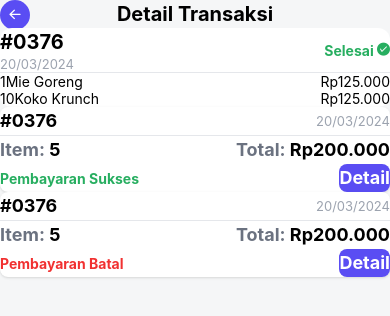
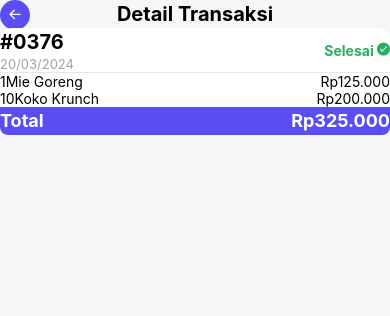
Before and after one commit to kevinprayoga/stockify-fe, a React Native app: screen /HistoryDetail in a window 390 px wide. Shown: the top 316 px of the page. Built offline with nearby package versions, Linux system fonts and the light colour scheme.

Commit message:
added total section on detailed history card

```diff
--- a/src/Tab/HistoryDetail.jsx
+++ b/src/Tab/HistoryDetail.jsx
@@ -1,21 +1,10 @@
 import React, {useState} from "react";
 import { ScrollView, Text, TextInput, Touchable, TouchableOpacity, View } from "react-native";
-// import { ScrollView } from "react-native-reanimated/lib/typescript/Animated";
 import { MaterialIcons } from '@expo/vector-icons';
 import AntDesign from '@expo/vector-icons/AntDesign';
 import { Octicons } from '@expo/vector-icons';
 
 export default function HistoryDetail() {
-  const [isSelesaiActive, setIsSelesaiActive] = useState(true);
-
-  const handleBatalPress = () => {
-    setIsSelesaiActive(false);
-  };
-
-  const handleSelesaiPress = () => {
-    setIsSelesaiActive(true);
-  };
-
   return (
     <View className="bg-[#F5F6F7]">
       <ScrollView className="mt-[30] h-screen bg-[#F5F6F7]">
@@ -28,9 +17,9 @@ export default function HistoryDetail() {
             </TouchableOpacity>
         </View>
 
-        <View className="mx-[27] mt-[20] bg-white rounded-xl p-[15]">
-            <View className="border-b border-gray-200 flex-row justify-between items-center ">
-                <View className="pb-[8]">
+        <View className="mx-[27] mt-[20] bg-white rounded-xl">
+            <View className="border-b border-gray-200 flex-row justify-between items-center p-[15]">
+                <View>
                     <Text className="text-xl font-bold">#0376</Text>
                     <Text className="text-[13px] text-gray-400">20/03/2024</Text>
                 </View>
@@ -40,7 +29,7 @@ export default function HistoryDetail() {
                 </View>
             </View>
             {/* Daftar Item */}
-            <View>
+            <View className="px-[15] py-[5]">
                 <View className="flex-row justify-between items-center">
                     <View className="flex-row p-[10]">
                         <Text className="w-[30]">1</Text><Text className="">Mie Goreng</Text>
@@ -51,66 +40,16 @@ export default function HistoryDetail() {
                     <View className="flex-row p-[10]">
                         <Text className="w-[30]">10</Text><Text className="">Koko Krunch</Text>
                     </View>
-                    <Text>Rp125.000</Text>
+                    <Text>Rp200.000</Text>
                 </View>
             </View>
             {/* Total */}
-            <View>
-
+            <View className="bg-[#5A4DF3] rounded-b-lg px-[15] py-[10] flex-row justify-between">
+                <Text className="text-lg text-white font-bold">Total</Text>
+                <Text className="text-lg text-white font-bold">Rp325.000</Text>
             </View>
         </View>
 
-
-
-        <View>
-            {/* Box Selesai */}
-            <View className="mx-[27] bg-white mt-[15] rounded-lg p-[15] shadow">
-                <View className="flex-row justify-between items-center border-b border-gray-200 pb-[8]">
-                <Text className="text-lg font-bold">#0376</Text>
-                <Text className="text-[13px] text-gray-400">20/03/2024</Text>
-                </View>
-                <View className="flex-row justify-between items-center border-bottom pt-[8]">
-                <View className="flex-row">
-                    <Text className="text-lg font-bold text-gray-500">Item: </Text><Text className="text-lg font-bold">5</Text>
-                </View>
-                <View className="flex-row">
-                    <Text className="text-lg font-bold text-gray-500">Total: </Text><Text className="text-lg font-bold">Rp200.000</Text>
-                </View>
-                </View>
-                <View className="flex-row justify-between items-center border-bottom pt-[25]">
-                <View className="flex-row">
-                    <Text className="text-[#27AE60] font-bold">Pembayaran Sukses</Text>
-                </View>
-                <TouchableOpacity className="bg-[#5A4DF3] w-[80] py-[5] rounded-lg items-center">
-                    <Text className="text-white text-lg font-bold">Detail</Text>
-                </TouchableOpacity>
-                </View>
-            </View>
-
-            {/* Box Batal */}
-            <View className="mx-[27] bg-white mt-[15] rounded-lg p-[15] shadow">
-                <View className="flex-row justify-between items-center border-b border-gray-200 pb-[8]">
-                <Text className="text-lg font-bold">#0376</Text>
-                <Text className="text-[13px] text-gray-400">20/03/2024</Text>
-                </View>
-                <View className="flex-row justify-between items-center border-bottom pt-[8]">
-                <View className="flex-row">
-                    <Text className="text-lg font-bold text-gray-500">Item: </Text><Text className="text-lg font-bold">5</Text>
-                </View>
-                <View className="flex-row">
-                    <Text className="text-lg font-bold text-gray-500">Total: </Text><Text className="text-lg font-bold">Rp200.000</Text>
-                </View>
-                </View>
-                <View className="flex-row justify-between items-center border-bottom pt-[25]">
-                <View className="flex-row">
-                    <Text className="text-[#F13131] font-bold">Pembayaran Batal</Text>
-                </View>
-                <TouchableOpacity className="bg-[#5A4DF3] w-[80] py-[5] rounded-lg items-center">
-                    <Text className="text-white text-lg font-bold">Detail</Text>
-                </TouchableOpacity>
-                </View>
-            </View>
-        </View>
       </ScrollView>
     </View>
   );
```
